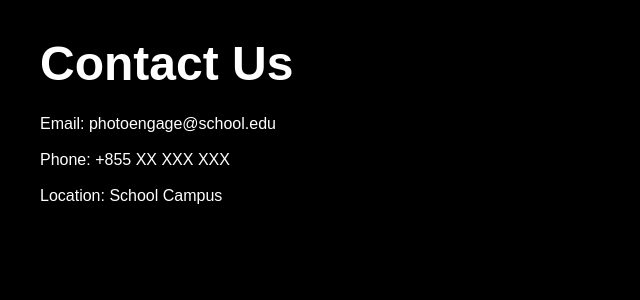
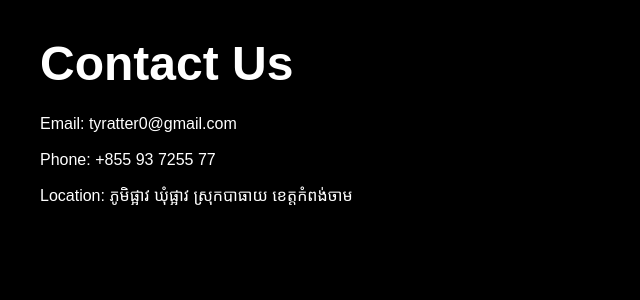
Before and after one commit to kachheangveng7-dot/veng-photo, a Next.js app: page /contact in a window 1280 px wide. Shown: the top 300 px of the page, without its empty margins (0-640 px from the left). Built offline with nearby package versions, Linux system fonts and the light colour scheme.

Commit message:
Update website

```diff
--- a/app/about/page.tsx
+++ b/app/about/page.tsx
@@ -6,8 +6,8 @@ export default function AboutPage() {
       </h1>
 
       <p className="text-gray-300 text-lg">
-        Photo Engage is a platform for sharing and preserving school memories,
-        events, celebrations and student activities.
+        Our Memories Together is a platform for sharing and preserving us memories,
+        events, celebrations and Trip activities.
       </p>
     </main>
   );
--- a/app/contact/page.tsx
+++ b/app/contact/page.tsx
@@ -6,9 +6,9 @@ export default function ContactPage() {
       </h1>
 
       <div className="space-y-3">
-        <p>Email: photoengage@school.edu</p>
-        <p>Phone: +855 XX XXX XXX</p>
-        <p>Location: School Campus</p>
+        <p>Email: tyratter0@gmail.com</p>
+        <p>Phone: +855 93 7255 77</p>
+        <p>Location: ភូមិផ្អាវ​ ឃុំផ្អាវ ស្រុកបាធាយ ខេត្តកំពង់ចាម</p>
       </div>
     </main>
   );
--- a/app/page.tsx
+++ b/app/page.tsx
@@ -121,7 +121,7 @@ export default function Home() {
               </h3>
 
               <p className="text-gray-300 mt-2 mb-4">
-                Building dreams, achieving goals, and creating memories for tomorrow.
+                Building dreams, achieving goals, and creating memories.
               </p>
 
               <Link
```
